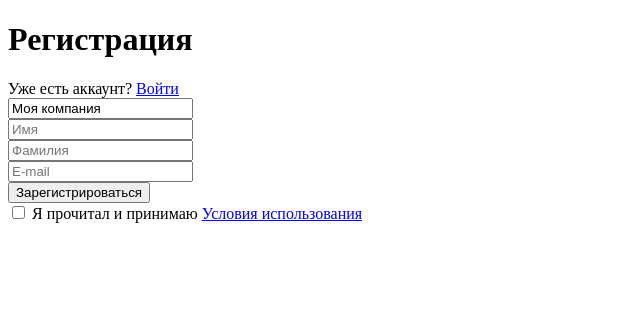
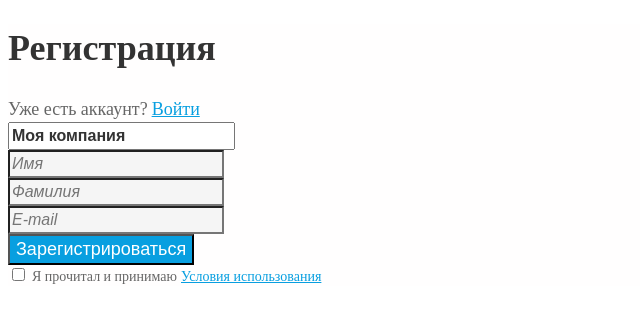
Before and after one commit to Bulkanoid/home-work, a plain HTML site: page 2-form/index.html in a window 1280 px wide. Shown: the whole page, without its empty margins (0-640 px from the left). Drawn offline with Linux system fonts and the light colour scheme.

Commit message:
Добавил css стили для формы

```diff
--- a/2-form/index.html
+++ b/2-form/index.html
@@ -4,6 +4,7 @@
     <meta charset="UTF-8">
     <meta name="viewport" content="width=device-width, initial-scale=1.0">
     <title>Register</title>
+    <link rel="stylesheet" href="./styles/style.css">
 </head>
 <body>
     <main>
@@ -38,7 +39,7 @@
             <div>
                 <input type="checkbox" id="agree" name="agree" required>
                 <label for="agree">
-                    Я прочитал и принимаю
+                    <span>Я прочитал и принимаю</span>
                     <a href="#">Условия использования</a>
                 </label>
             </div>
--- /dev/null
+++ b/2-form/styles/style.css
@@ -0,0 +1,62 @@
+main {
+    background-color: #FFFEFE;
+}
+
+header h1 {
+    color: #333333;
+    font-size: 36px;
+    font-weight: 700;
+    line-height: 49px;
+}
+
+header div span {
+    color: #666666;
+    font-size: 18px;
+    font-weight: 400;
+    line-height: 25px;
+}
+
+header div a {
+    color: #089fe0;
+    font-size: 18px;
+    font-weight: 400;
+    line-height: 25px;
+}
+
+form > div:first-child input {
+    color: #333333;
+    font-size: 16px;
+    font-weight: 600;
+    line-height: 22px;
+}
+
+form input:not(#company) {
+    color: #999999;
+    background-color: #F5F5F5;
+    font-style: italic;
+    font-size: 16px;
+    font-weight: 400;
+    line-height: 22px;
+}
+
+form button {
+    color: #ffffff;
+    font-size: 18px;
+    font-weight: 400;
+    line-height: 25px;
+    background-color: #089FE0;
+}
+
+form > div:last-child span {
+    color: #666666;
+    font-size: 14px;
+    font-weight: 400;
+    line-height: 19px;
+}
+
+form > div:last-child a {
+    color: #089fe0;
+    font-size: 14px;
+    font-weight: 400;
+    line-height: 19px;
+}
```
